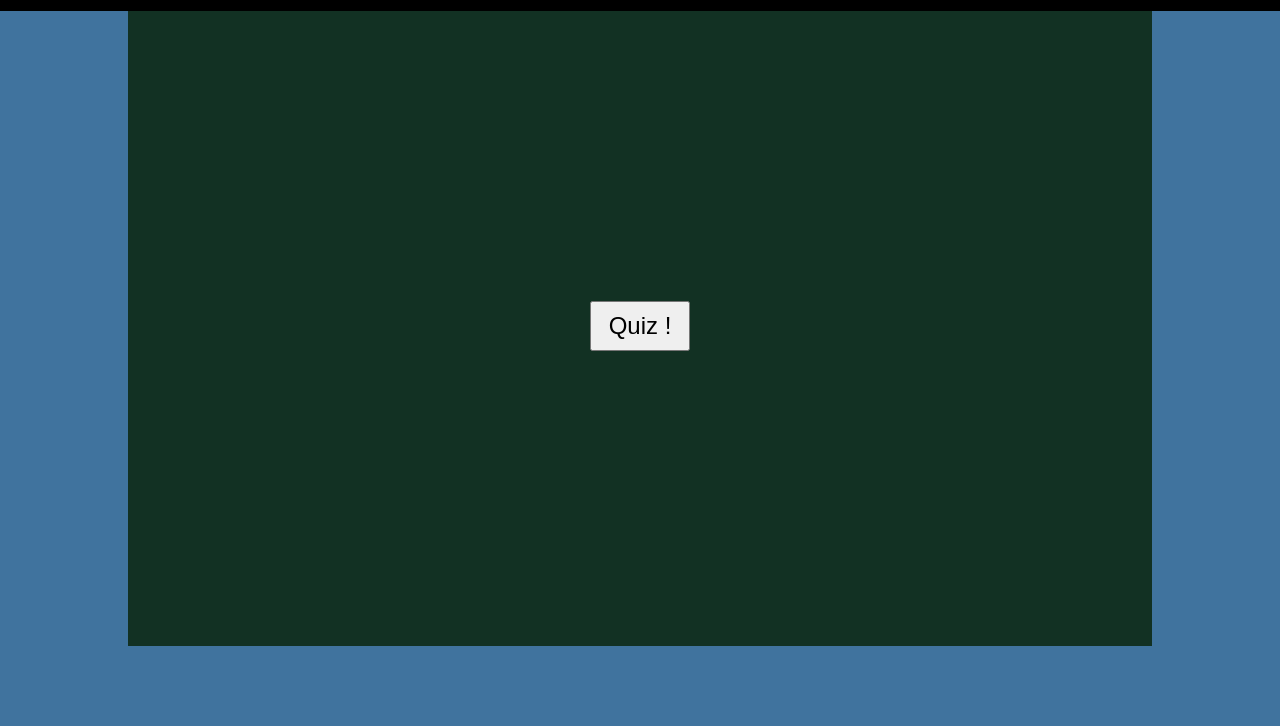
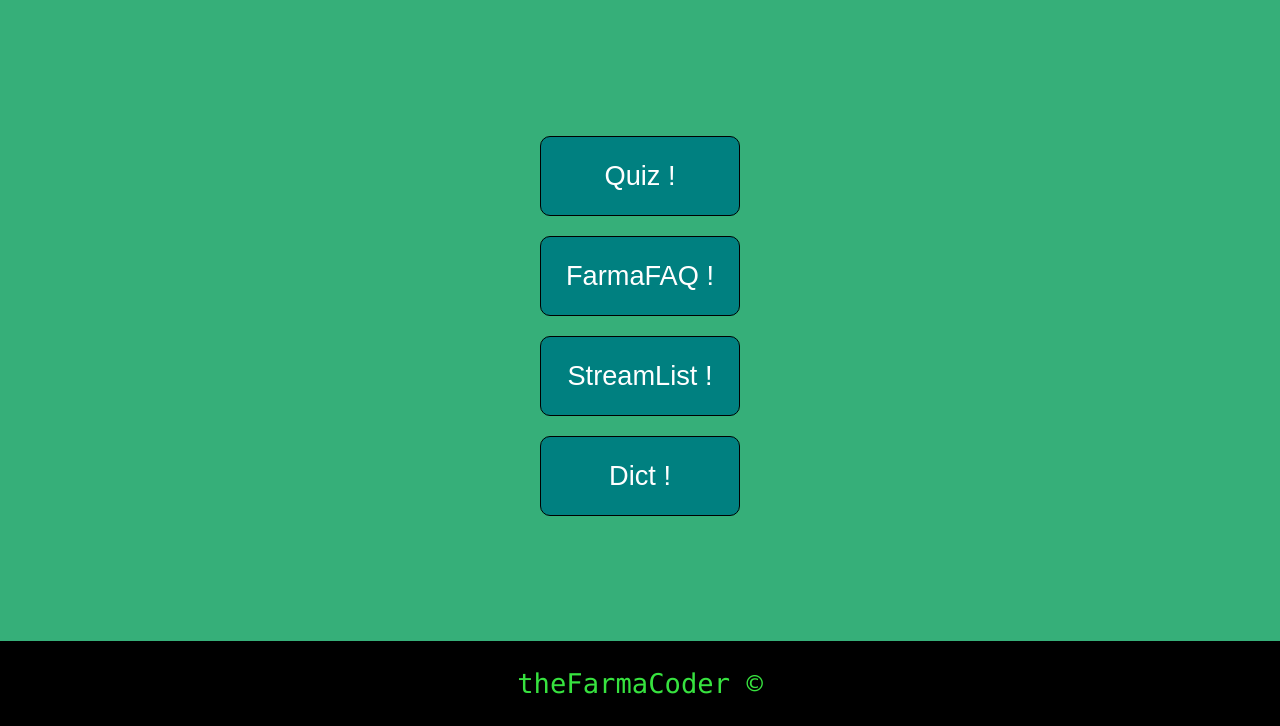
Before and after one commit to leandrowennrich/leandrowennrich.github.io, a plain HTML site: page index.html in a window 1280 px wide. Shown: the part 74-800 px from the top of the page. Drawn offline with Linux system fonts and the light colour scheme.

Commit message:
Style hte index page

```diff
--- a/index.html
+++ b/index.html
@@ -1,5 +1,6 @@
 <!DOCTYPE html>
 <html>
+
 <head>
   <meta charset='utf-8'>
   <meta http-equiv='X-UA-Compatible' content='IE=edge'>
@@ -7,14 +8,19 @@
   <meta name='viewport' content='width=device-width, initial-scale=1'>
   <link rel="stylesheet" href="style.css">
 </head>
+
 <body>
   <div class="container">
     <button class="btn" onclick="document.location = 'https://leandrowennrich.github.io/Quiz/'">Quiz !</button>
+    <button class="btn" onclick="document.location = 'https://leandrowennrich.github.io/FarmaFAQ/'">FarmaFAQ !</button>
+    <button class="btn" onclick="document.location = 'https://leandrowennrich.github.io/StreamList/'">StreamList
+      !</button>
+    <button class="btn" onclick="document.location = 'https://leandrowennrich.github.io/Dict/'">Dict !</button>
   </div>
 
 
   <footer class="footer">
-  <p>theFarmaCoder  ©</p>
+    <p>theFarmaCoder ©</p>
   </footer>
 
   <script src="script.js"></script>
--- a/style.css
+++ b/style.css
@@ -1,6 +1,7 @@
-* {
-  align-items: center;
+*:focus{
+  outline: none;
 }
+
 
 body {
   padding: 0;
@@ -15,28 +16,37 @@ body {
 
 .container {
   display: flex;
-  width: 80vw;
-  height: 80vh;
-  background-color: #123123;
+  width: 100vw;
+  height: 100vh;
+  background-color: #36af79;
   position: relative;
   justify-content: center;
   align-items: center;
+  flex-direction: column;
 }
 
 .btn {
-  width: 100px;
-  height: 50px;
-  font-size: 1.5rem;
+  margin: 10px;
+  width: 200px;
+  height: 80px;
+  background-color: teal;
+  color: white;
+  border-radius: 10px;
+  border: 1px solid black;
+  font-size: 1.7rem;
 }
+
+
 
 .footer{
   position: fixed;
-  top: 0;
+  bottom: 0;
   left: 0;
   width: 100vw;
   background-color: black;
-  color: orange;
+  color: rgb(55, 226, 63);
   text-align: center;
   font-family: "Lucida Console", Monaco, monospace;
   font-size: 1.7rem;
+  margin: 0;
 }
```
Lines whose indentation alone changed are shown as unchanged.
